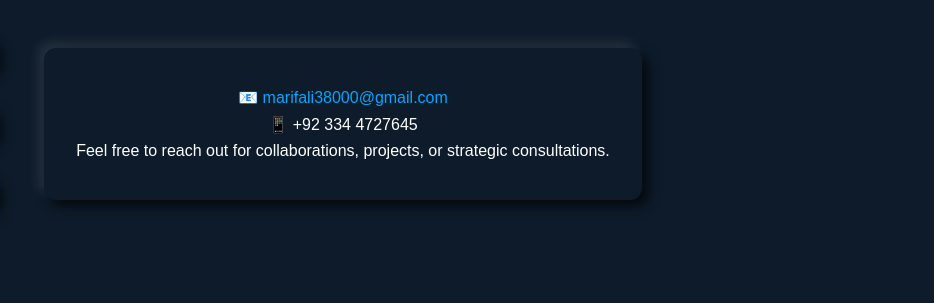
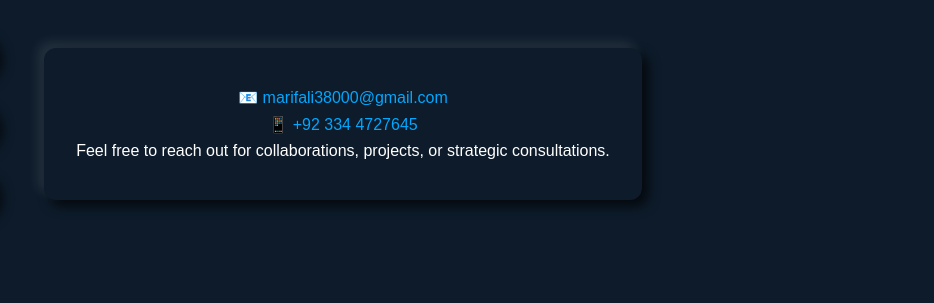
Before and after one commit to mohammadarif-ui/m-arif, a plain HTML site: page index.html in a window 1280 px wide. Shown: the part 3054-3357 px from the top of the page, 346-1280 px from the left. Drawn offline with Linux system fonts and the light colour scheme.

Commit message:
index.html

```diff
--- a/index.html
+++ b/index.html
@@ -237,7 +237,7 @@
         </div>
         <div class="contact-block">
           <p>📧 <a href="mailto:marifali38000@gmail.com">marifali38000@gmail.com</a></p>
-          <p>📱 +92 334 4727645</p>
+          <p>📱<a href="https://wa.me/+923344727645"> +92 334 4727645</p></a>
           <p>Feel free to reach out for collaborations, projects, or strategic consultations.</p>
         </div>
       </div>
```
